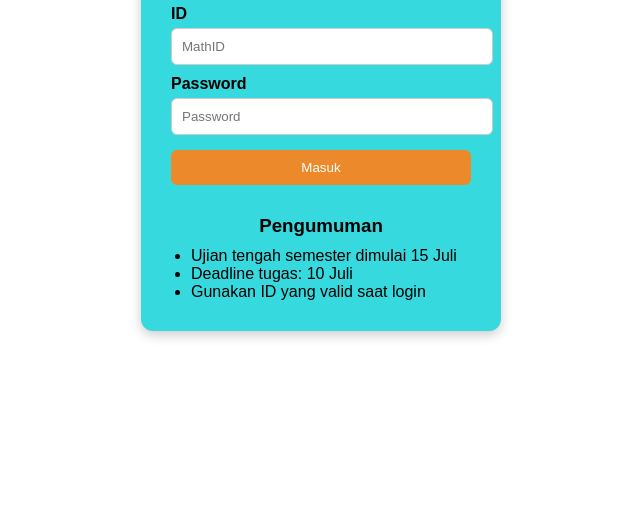
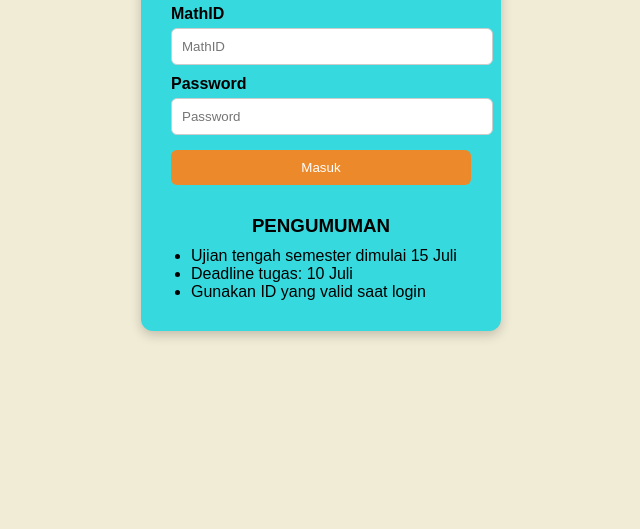
Before and after one commit to justyassir/mathboardTU, a plain HTML site: page index.html in a window 1280 px wide. Shown: the part 271-800 px from the top of the page, without its empty margins (319-959 px from the left). Drawn offline with Linux system fonts and the light colour scheme.

Commit message:
index.html

```diff
--- a/index.html
+++ b/index.html
@@ -3,11 +3,11 @@
 <head>
   <meta charset="UTF-8" />
   <meta name="viewport" content="width=device-width, initial-scale=1.0"/>
-  <title>Login Math Board</title>
+  <title>LOGIN MATH BOARD</title>
   <style>
     body {
       font-family: Arial, sans-serif;
-      background: url('background.png') no-repeat center center fixed;
+      background-color: #f1ecd6;
       background-size: cover;
       display: flex;
       justify-content: center;
@@ -83,7 +83,7 @@
 <body>
   <div class="login-container">
     <h2>LOGIN MATH BOARD</h2>
-    <label for="username">ID</label>
+    <label for="username">MathID</label>
     <input type="text" id="username" placeholder="MathID" />
     <label for="password">Password</label>
     <input type="password" id="password" placeholder="Password" />
@@ -92,7 +92,7 @@
 
     <!-- Pengumuman di bawah login -->
     <div class="announcement">
-      <h3>Pengumuman</h3>
+      <h3>PENGUMUMAN</h3>
       <ul>
         <li>Ujian tengah semester dimulai 15 Juli</li>
         <li>Deadline tugas: 10 Juli</li>
```
